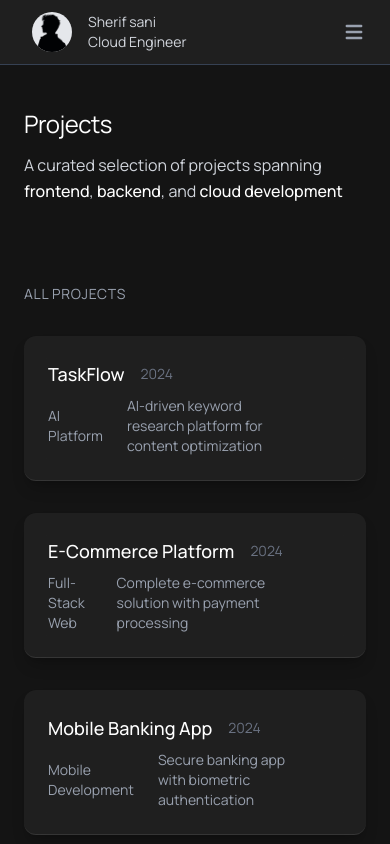
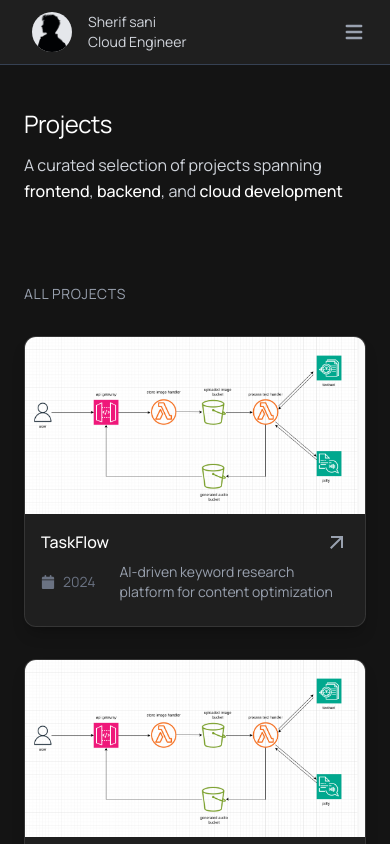
Before and after one commit to Sherifsani/bayt-v2, a Next.js app: page /projects in a window 390 px wide. Shown: the top 844 px of the page. Built offline with nearby package versions, Linux system fonts and the light colour scheme; a web font is replaced by a local one.

Commit message:
fix: navbar collapses on mobile

```diff
--- a/app/components/AboutSection.tsx
+++ b/app/components/AboutSection.tsx
@@ -1,4 +1,6 @@
 import React from "react";
+import FaLink from "next/link"
+import Link from "next/link";
 
 const AboutSection = () => {
   return (
@@ -11,12 +13,12 @@ const AboutSection = () => {
         {/* Header Section */}
         <div className="w-full flex justify-between items-center relative z-10">
           <h2 className="text-lg font-bold bg-gradient-to-b from-neutral-50 to-neutral-400 bg-clip-text text-transparent">
-            Who I am
+            A little about me
           </h2>
           <button className="group text-sm text-gray-400 hover:text-white transition-all duration-300 border border-gray-600/40 hover:border-gray-500/60 px-4 py-2 rounded-lg backdrop-blur-sm bg-gray-700/20 hover:bg-gray-600/30">
-            <span className="group-hover:mr-2 transition-all duration-300">
+            <Link href="/about" className="group-hover:mr-2 transition-all duration-300">
               see more
-            </span>
+            </Link>
             <span className="inline-block group-hover:translate-x-1 transition-transform duration-300">
               →
             </span>
--- a/app/components/MobileNavbar.tsx
+++ b/app/components/MobileNavbar.tsx
@@ -61,7 +61,7 @@ const MobileNavbar = () => {
         </div>
 
         {/* Navigation Content */}
-        <div className="px-4 py-6 space-y-8">
+        <div className="px-4 py-6 space-y-8" onClick={toggleMenu}>
           <NavItems
             className="space-y-2"
             itemClassName="text-gray-400 hover:text-white cursor-pointer px-4 py-3 rounded-lg hover:bg-[rgb(45,45,45)] transition-all duration-200 text-base font-medium"
--- a/app/components/projects/ProjectGrid.tsx
+++ b/app/components/projects/ProjectGrid.tsx
@@ -2,6 +2,9 @@
 
 import React from "react";
 import { motion } from "motion/react";
+import { MdOutlineArrowOutward } from "react-icons/md";
+import { FaCalendar } from "react-icons/fa6";
+
 
 interface Project {
   id: number;
@@ -24,43 +27,27 @@ const ProjectRow = ({
       initial={{ opacity: 0, y: 20 }}
       animate={{ opacity: 1, y: 0 }}
       transition={{ duration: 0.4, delay: index * 0.1 }}
-      className="group flex items-center justify-between py-6 border-b border-white/10 hover:border-white/20 transition-all duration-300 bg-white/5 backdrop-blur-md rounded-xl mb-8 overflow-hidden shadow-lg shadow-black/20 px-6"
+      className="group flex flex-col items-center justify-between pb-6 border border-white/10 hover:border-white/20 transition-all duration-300 bg-white/5 backdrop-blur-md rounded-xl mb-8 overflow-hidden shadow-lg shadow-black/20"
     >
+      <div className="project-image w-full">
+        <img src="/featured/featured-img-1.png" className="w-full" alt="" />
+      </div>
       {/* Project Info */}
-      <div className="flex-1 space-y-2">
-        <div className="flex items-center gap-4">
-          <h3 className="text-lg md:text-xl font-medium text-white group-hover:text-gray-200 transition-colors">
+      <div className="flex-1 flex flex-col items-start w-full px-4 pt-4 gap-2">
+        <div className="flex items-center gap-4 justify-between w-full">
+          <h3 className="font-medium text-white group-hover:text-gray-200 transition-colors">
             {project.title}
           </h3>
-          <span className="text-sm text-gray-500">{project.year}</span>
+          <MdOutlineArrowOutward className="w-6 h-6 text-gray-400 group-hover:text-white transition-colors" />
         </div>
 
         <div className="flex items-center gap-6">
-          <span className="text-sm text-gray-400">{project.category}</span>
+          <span className="text-sm text-gray-500 flex items-center"><FaCalendar className="mr-2"/>{project.year}</span>
+          {/* <span className="text-sm text-gray-400">{project.category}</span> */}
           <p className="text-sm text-gray-400 max-w-md">
             {project.description}
           </p>
         </div>
-      </div>
-
-      {/* Action */}
-      <div className="flex items-center">
-        <button className="flex items-center gap-2 text-sm text-gray-400 hover:text-white transition-all group/btn opacity-0 group-hover:opacity-100 duration-300">
-          <span>View</span>
-          <svg
-            className="w-4 h-4 transform group-hover/btn:translate-x-1 transition-transform"
-            fill="none"
-            stroke="currentColor"
-            viewBox="0 0 24 24"
-          >
-            <path
-              strokeLinecap="round"
-              strokeLinejoin="round"
-              strokeWidth={2}
-              d="M10 6H6a2 2 0 00-2 2v10a2 2 0 002 2h10a2 2 0 002-2v-4M14 4h6m0 0v6m0-6L10 14"
-            />
-          </svg>
-        </button>
       </div>
     </motion.div>
   );
```
Also changed, not shown: app/components/projects/temp.txt.
